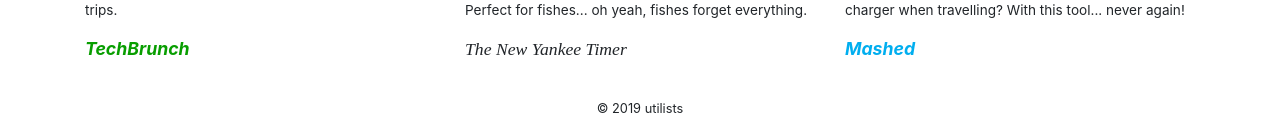
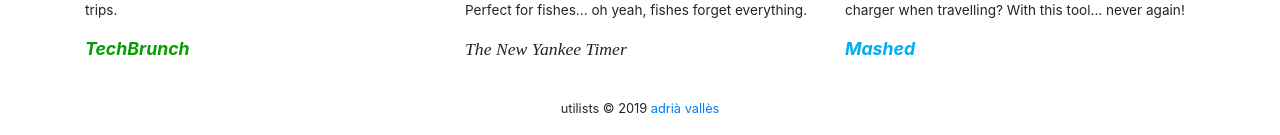
Before and after one commit to adriavalles/utilists, a Jekyll site: the page built from index.html, in a window 1280 px wide. Shown: the part 784-919 px from the top of the page. Built offline with Jekyll 4.4.1, drawn with Linux system fonts in a browser that asks for light colours.

Commit message:
Adds footer attribution 🙋‍♂️

```diff
--- a/_layouts/default.html
+++ b/_layouts/default.html
@@ -23,7 +23,7 @@
     <body>
         <div class="container">
             {{ content }}
-            <footer id="page-footer">&copy; 2019 utilists</footer>
+            <footer id="page-footer">utilists &copy; 2019 <a href="httsp://www.adriavalles.net">adrià vallès</a> </footer>
         </div>
         <script src="{{ "/assets/scripts.js" | relative_url }}" type="application/javascript"></script>
     </body>
```
